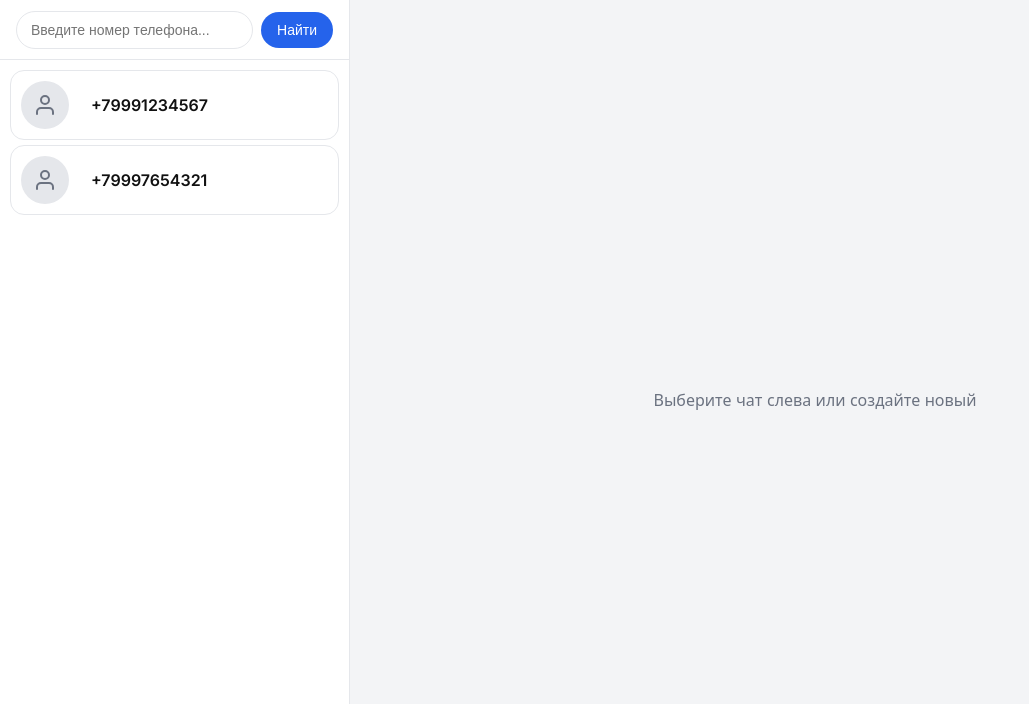
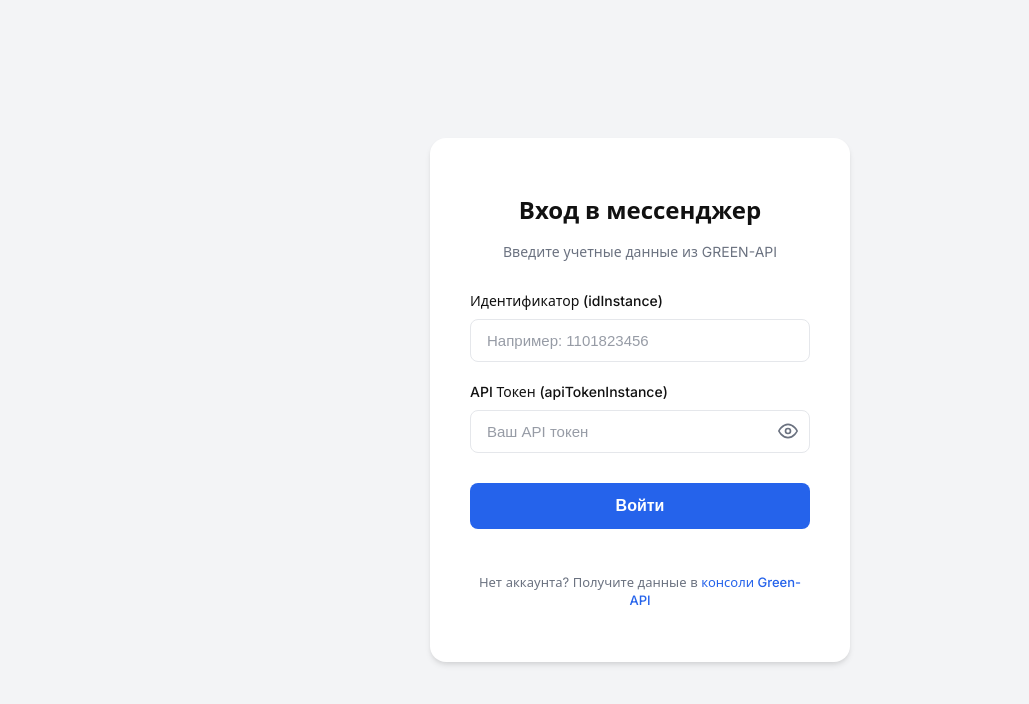
Before and after one commit to LivingstoneDoc/messager, a React (Vite) app: page / in a window 1280 px wide. Shown: the top 704 px of the page, without its empty margins (0-1029 px from the left). Built offline with nearby package versions, Linux system fonts and the light colour scheme; a web font is replaced by a local one.

Commit message:
feat: add messager auth

```diff
--- a/src/App.tsx
+++ b/src/App.tsx
@@ -1,11 +1,49 @@
+import { useState } from "react";
 import styles from "./App.module.scss";
 import { LoginPage } from "./pages/LoginPage/LoginPage";
 import { MessagerPage } from "./pages/MessagerPage/MessagerPage";
+
+export interface Credentials {
+  idInstance: string;
+  apiTokenInstance: string;
+}
+
 function App() {
+  const [credentials, setCredentials] = useState<Credentials | null>(
+    checkCredentials(),
+  );
+  const [isAuthenticated, setIsAuthenticated] = useState(Boolean(credentials));
+
+  function checkCredentials() {
+    const savedId = sessionStorage.getItem("idInstance");
+    const savedToken = sessionStorage.getItem("apiTokenInstance");
+
+    if (savedId && savedToken) {
+      return { idInstance: savedId, apiTokenInstance: savedToken };
+    }
+    return null;
+  }
+
+  const handleLoginSuccess = (id: string, token: string) => {
+    sessionStorage.setItem("idInstance", id);
+    sessionStorage.setItem("apiTokenInstance", token);
+    setCredentials({ idInstance: id, apiTokenInstance: token });
+    setIsAuthenticated(true);
+  };
+
+  const handleLogout = () => {
+    sessionStorage.removeItem("idInstance");
+    sessionStorage.removeItem("apiTokenInstance");
+    setCredentials(null);
+    setIsAuthenticated(false);
+  };
   return (
     <div className={styles.app}>
-      {/* <LoginPage /> */}
-      <MessagerPage />
+      {isAuthenticated && credentials ? (
+        <MessagerPage credentials={credentials} onLogout={handleLogout} />
+      ) : (
+        <LoginPage onLoginSuccess={handleLoginSuccess} />
+      )}
     </div>
   );
 }
--- /dev/null
+++ b/src/api/config.ts
@@ -0,0 +1,9 @@
+export const GREEN_API_BASE_URL = "https://api.green-api.com";
+
+export const getApiUrl = (
+  idInstance: string,
+  apiTokenInstance: string,
+  methodName: string,
+): string => {
+  return `${GREEN_API_BASE_URL}/waInstance${idInstance}/${methodName}/${apiTokenInstance}`;
+};
--- /dev/null
+++ b/src/constants/messages.ts
@@ -0,0 +1,7 @@
+export const AUTH_ERRORS = {
+  EMPTY_FIELDS: "Пожалуйста, введите idInstance и apiTokenInstance.",
+  NOT_AUTHORIZED:
+    "Аккаунт не авторизован в Max. Откройте консоль Green-API и отсканируйте QR-код.",
+  NETWORK_ERROR: "Ошибка входа. Проверьте idInstance и apiTokenInstance.",
+  WRONG_CREDENTIALS: "Неверные учетные данные",
+} as const;
--- a/src/pages/LoginPage/LoginPage.module.scss
+++ b/src/pages/LoginPage/LoginPage.module.scss
@@ -130,6 +130,16 @@
     }
   }
 
+  .errorMessage {
+    color: #dc2626;
+    font-size: 14px;
+    background-color: #fef2f2;
+    padding: 10px;
+    border-radius: 8px;
+    border: 1px solid #f87171;
+    text-align: center;
+  }
+
   .submitButton {
     margin-top: 10px;
     background-color: var(--primary);
@@ -149,6 +159,12 @@
     &:active {
       transform: translateY(1px);
     }
+
+    &:disabled {
+      background-color: #93c5fd;
+      cursor: not-allowed;
+      transform: none;
+    }
   }
 
   .hint {
--- a/src/pages/LoginPage/LoginPage.tsx
+++ b/src/pages/LoginPage/LoginPage.tsx
@@ -1,10 +1,52 @@
 import { useState } from "react";
 import styles from "./LoginPage.module.scss";
+import { AUTH_ERRORS } from "../../constants/messages";
+import { getApiUrl } from "../../api/config";
 
-export const LoginPage = () => {
+interface LoginPageProps {
+  onLoginSuccess: (idInstance: string, apiTokenInstance: string) => void;
+}
+
+export const LoginPage = ({ onLoginSuccess }: LoginPageProps) => {
   const [isTokenVisible, setIsTokenVisible] = useState(false);
+  const [idInstance, setIdInstance] = useState("");
+  const [apiTokenInstance, setApiTokenInstance] = useState("");
+  const [showToken, setShowToken] = useState(false);
+  const [isLoading, setIsLoading] = useState(false);
+  const [error, setError] = useState("");
+
   const toggleTokenVisibility = () => {
     setIsTokenVisible((prev) => !prev);
+  };
+
+  const handleSubmit = async (e: React.FormEvent) => {
+    e.preventDefault();
+    if (!idInstance.trim() || !apiTokenInstance.trim()) {
+      setError(AUTH_ERRORS.EMPTY_FIELDS);
+      return;
+    }
+    setError("");
+    setIsLoading(true);
+
+    try {
+      const url = getApiUrl(idInstance, apiTokenInstance, "getStateInstance");
+      const response = await fetch(url);
+
+      if (!response.ok) {
+        throw new Error(AUTH_ERRORS.WRONG_CREDENTIALS);
+      }
+
+      const data = await response.json();
+      if (data.stateInstance === "authorized") {
+        onLoginSuccess(idInstance, apiTokenInstance);
+      } else {
+        setError(AUTH_ERRORS.NOT_AUTHORIZED);
+      }
+    } catch (err) {
+      setError(AUTH_ERRORS.NETWORK_ERROR);
+    } finally {
+      setIsLoading(false);
+    }
   };
   return (
     <div className={styles.container}>
@@ -12,13 +54,15 @@ export const LoginPage = () => {
         <h1 className={styles.title}>Вход в мессенджер</h1>
         <p className={styles.subtitle}>Введите учетные данные из GREEN-API</p>
 
-        <form className={styles.form}>
+        <form className={styles.form} onSubmit={handleSubmit}>
           <div className={styles.inputGroup}>
             <label htmlFor="idInstance">Идентификатор (idInstance)</label>
             <input
               id="idInstance"
               type="text"
               placeholder="Например: 1101823456"
+              value={idInstance}
+              onChange={(e) => setIdInstance(e.target.value)}
               required
             />
           </div>
@@ -33,6 +77,8 @@ export const LoginPage = () => {
                 type={isTokenVisible ? "text" : "password"}
                 placeholder="Ваш API токен"
                 required
+                value={apiTokenInstance}
+                onChange={(e) => setApiTokenInstance(e.target.value)}
               />
               <button
                 type="button"
@@ -44,8 +90,13 @@ export const LoginPage = () => {
             </div>
           </div>
 
-          <button type="submit" className={styles.submitButton}>
-            Войти
+          {error && <div className={styles.errorMessage}>{error}</div>}
+          <button
+            type="submit"
+            className={styles.submitButton}
+            disabled={isLoading}
+          >
+            {isLoading ? "Проверка..." : "Войти"}
           </button>
           <p className={styles.hint}>
             Нет аккаунта? Получите данные в{" "}
--- a/src/pages/MessagerPage/ChatsList/ChatsList.module.scss
+++ b/src/pages/MessagerPage/ChatsList/ChatsList.module.scss
@@ -43,6 +43,20 @@
     &:hover {
       background-color: #1d4ed8;
     }
+  }
+}
+
+.logoutButton {
+  background: none;
+  border: none;
+  color: var(--muted);
+  font-size: 13px;
+  cursor: pointer;
+  padding: 8px;
+  transition: color 0.2s;
+
+  &:hover {
+    color: #dc2626;
   }
 }
 
--- a/src/pages/MessagerPage/ChatsList/ChatsList.tsx
+++ b/src/pages/MessagerPage/ChatsList/ChatsList.tsx
@@ -4,9 +4,14 @@ import styles from "./ChatsList.module.scss";
 interface ChatsListProps {
   activeChat: string | null;
   onSelectChat: (phone: string) => void;
+  onLogout: () => void;
 }
 
-export const ChatsList = ({ activeChat, onSelectChat }: ChatsListProps) => {
+export const ChatsList = ({
+  activeChat,
+  onSelectChat,
+  onLogout,
+}: ChatsListProps) => {
   const [searchPhone, setSearchPhone] = useState("");
   const [chats, setChats] = useState<string[]>(["79991234567", "79997654321"]);
   const handleSearchChat = (e: React.FormEvent) => {
@@ -33,6 +38,13 @@ export const ChatsList = ({ activeChat, onSelectChat }: ChatsListProps) => {
           Найти
         </button>
       </form>
+      <button
+        onClick={onLogout}
+        className={styles.logoutButton}
+        title="Выйти из аккаунта"
+      >
+        Выйти
+      </button>
 
       <div className={styles.chatList}>
         {chats.map((phone) => (
--- a/src/pages/MessagerPage/MessagerPage.tsx
+++ b/src/pages/MessagerPage/MessagerPage.tsx
@@ -2,8 +2,14 @@ import { ChatsList } from "./ChatsList/ChatsList";
 import styles from "./MessagerPage.module.scss";
 import { useState } from "react";
 import { MessagesList } from "./MessagesList/MessagesList";
+import type { Credentials } from "../../App";
 
-export const MessagerPage = () => {
+interface MessagerPageProps {
+  credentials: Credentials;
+  onLogout: () => void;
+}
+
+export const MessagerPage = ({ credentials, onLogout }: MessagerPageProps) => {
   const [activeChat, setActiveChat] = useState<string | null>(null);
 
   return (
@@ -11,7 +17,11 @@ export const MessagerPage = () => {
       className={`${styles.container} ${activeChat ? styles.mobileChatActive : ""}`}
     >
       <div className={styles.sidebarWrapper}>
-        <ChatsList activeChat={activeChat} onSelectChat={setActiveChat} />
+        <ChatsList
+          activeChat={activeChat}
+          onSelectChat={setActiveChat}
+          onLogout={onLogout}
+        />
       </div>
 
       <div className={styles.chatAreaWrapper}>
```
